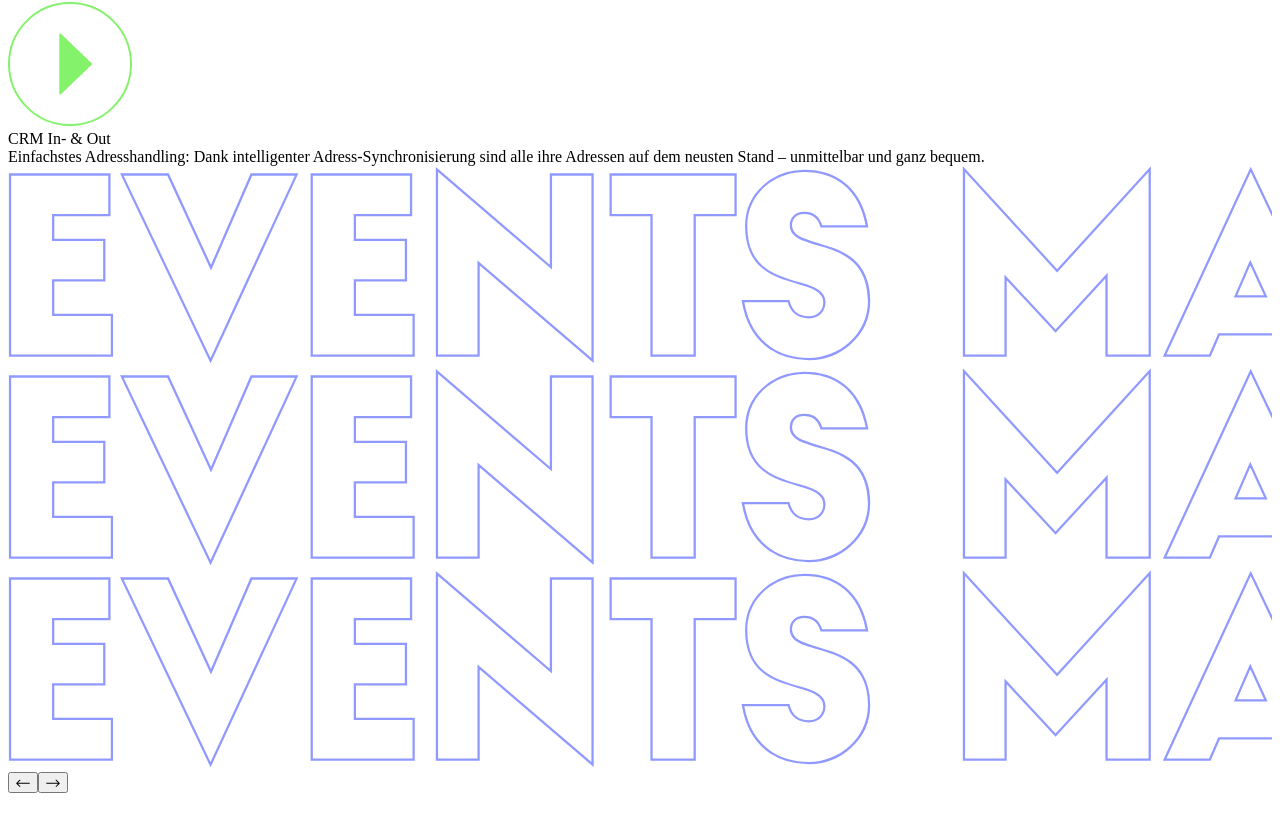
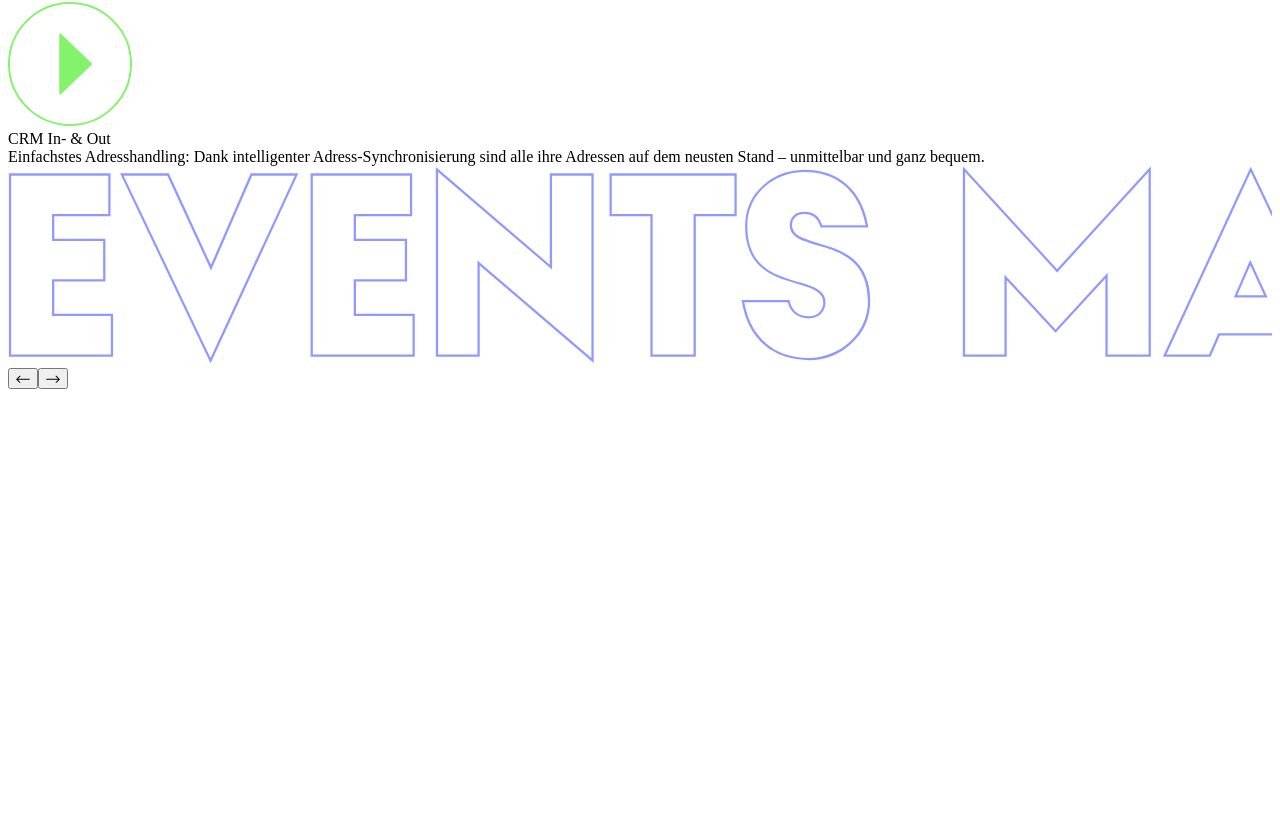
Before and after one commit to abdelaliabouelhassan/nytu, a Nuxt app: page / in a window 1280 px wide. Shown: the part 8068-8900 px from the top of the page. Built offline with nearby package versions, Linux system fonts and the light colour scheme; what vue3-lottie would draw is missing.

Commit message:
made the home third section changes

```diff
--- a/components/UI/BaseCarousel.vue
+++ b/components/UI/BaseCarousel.vue
@@ -71,13 +71,13 @@ function setScrollLimit() {
 
 function highlightArrows(){
 
-    if(carouselContainer.value.scrollLeft === 0){
+    if(carouselContainer.value.scrollLeft> scrollLimit.value-2 ){
         rightArrow.value.classList.remove('highlight')
     }else{
         rightArrow.value.classList.add('highlight')
     }
 
-    if(carouselContainer.value.scrollLeft > scrollLimit.value-2){
+    if(carouselContainer.value.scrollLeft === 0){
         leftArrow.value.classList.remove('highlight')
     }else{
         leftArrow.value.classList.add('highlight')
@@ -98,8 +98,8 @@ onMounted(() => {
     carouselContainer.value.addEventListener('mousemove',onMouseMove)
     carouselContainer.value.addEventListener('mouseup',onMouseUp)
 
-    rightArrow.value.addEventListener('click',moveRight)
-    leftArrow.value.addEventListener('click',moveLeft)
+    leftArrow.value.addEventListener('click',moveRight)
+    rightArrow.value.addEventListener('click',moveLeft)
 
     setScrollLimit()
     window.addEventListener('resize',setScrollLimit)
--- a/components/partials/sections/home/ThirdSection.vue
+++ b/components/partials/sections/home/ThirdSection.vue
@@ -13,7 +13,10 @@
                 </p>
 
             </div>
-            <div ref="carousel_container" class="carousel-container pt-12 pb-10 md:py-24 flex relative" >
+            <div class="relative">
+                <!-- carousel_container -->
+                <div ref="carousel_container" class="carousel-container  flex pt-12 pb-10 md:py-24 " >
+                     <!-- carousel -->
                     <div class="carousel main-container flex z-10 " ref="carousel">
                         <!-- carousel-item 1 -->
                         <div class="z-10 shrink-0 flex md:flex-col gap-x-12 mr-12 mt-28 md:mt-0 md:gap-y-[5.625rem] md:w-[60rem] md:mr-[10.25rem]">
@@ -225,28 +228,14 @@
                     </div>
 
                     <!-- moving background images -->
-                <div ref="movingBackground" class="z-0 absolute left-0 top-20 overflow-hidden pl-4
-                            md:pl-0 md:top-1/2 md:-translate-y-1/2 flex">
-                    <div class="w-screen md:w-[calc(100vw-4rem)] overflow-visible flex">
-                        <div class="move-animation flex gap-x-12 md:gap-x-32 mx-auto max-w-[61.5rem]  overflow-x-visible ">
-
+                    <div ref="movingBackground" class="z-0 absolute left-0 top-12 overflow-hidden pl-4 md:pl-0 md:top-1/2 md:-translate-y-1/2 flex ">
                         <div class="w-[67.3125rem] md:w-[143.75rem] shrink-0">
-                                <img src="/images/eventsmadeeasy_primary.svg" class="w-full object-contain">
-                            </div>
-                            <div class="w-[67.3125rem] md:w-[143.75rem] shrink-0">
-                                <img src="/images/eventsmadeeasy_primary.svg" class="w-full object-contain">
-                            </div>
-                            <div class="w-[67.3125rem] md:w-[143.75rem] shrink-0">
-                                <img src="/images/eventsmadeeasy_primary.svg" class="w-full object-contain">
-                            </div>
-                        </div>
+                            <img src="/images/eventsmadeeasy_primary.svg" class="w-full object-contain pointer-events-none">
                         </div>
                     </div>
 
-
-
                 </div>
-
+            </div>
 
             <div class="w-full main-container mx-auto flex justify-center items-center gap-x-2 md:justify-end md:absolute md:top-0 md:left-1/2 md:-translate-x-1/2">
                 <LeftArrow/>
@@ -273,27 +262,48 @@ const last_carousel_item = ref(null)
 const carousel = ref(null)
 const carousel_container = ref(null)
 const movingBackground = ref(null)
-
 const showVideo = ref(false)
 const videoSrc = ref(null)
+
+const container_margin = ref(null)
+const backgroundHiddenWidth = ref(null)
+const carouselHiddenWidth = ref(null)
 
 function openVideo(src) {
     showVideo.value = true
     videoSrc.value = src
 }
 
-function setCssValues() {
+function setValues() {
+    container_margin.value = parseInt(window.getComputedStyle(carousel.value).getPropertyValue('margin-right'))
+    carouselHiddenWidth.value = carousel.value.scrollWidth - carousel.value.offsetWidth  - container_margin.value
+    if(window.innerWidth >=  1024){
+        backgroundHiddenWidth.value = movingBackground.value.scrollWidth - carousel.value.offsetWidth
+    }else{
+        backgroundHiddenWidth.value = movingBackground.value.scrollWidth - carousel_container.value.offsetWidth
+    }
     last_carousel_item.value.style.paddingRight = window.getComputedStyle(carousel.value).getPropertyValue('margin-right')
-    movingBackground.value.style.width = `${carousel_container.value.scrollWidth}px`
+    movingBackground.value.style.left = `${container_margin.value}px`
+    moveBackgroud()
 }
 
+function moveBackgroud() {
+    let backgroundOffset = container_margin.value
+    if(carouselHiddenWidth.value ){
+        backgroundOffset =  backgroundHiddenWidth.value - ( (  (carouselHiddenWidth.value - carousel_container.value.scrollLeft) / carouselHiddenWidth.value  )  *  backgroundHiddenWidth.value ) - container_margin.value
+    }
+    movingBackground.value.style.left = `${-backgroundOffset}px`;
+
+}
 
 onMounted(() => {
-    setCssValues()
-    window.addEventListener('resize',setCssValues)
+    setValues()
+    window.addEventListener('resize',setValues)
+    carousel_container.value.addEventListener('scroll',moveBackgroud)
 })
 onUnmounted(() => {
     window.removeEventListener('resize',setCssValues)
+
 })
 </script>
 
```
Lines whose indentation alone changed are shown as unchanged.
